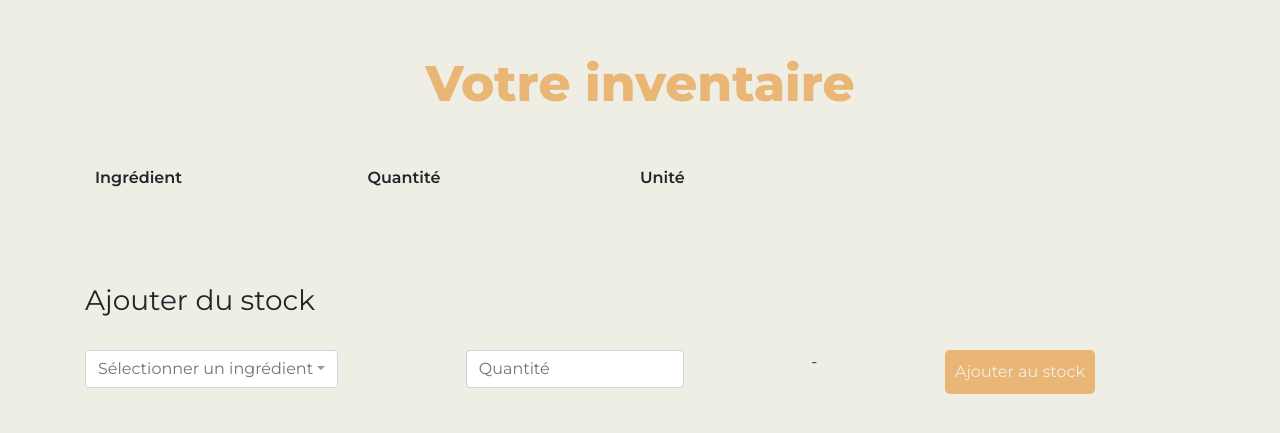
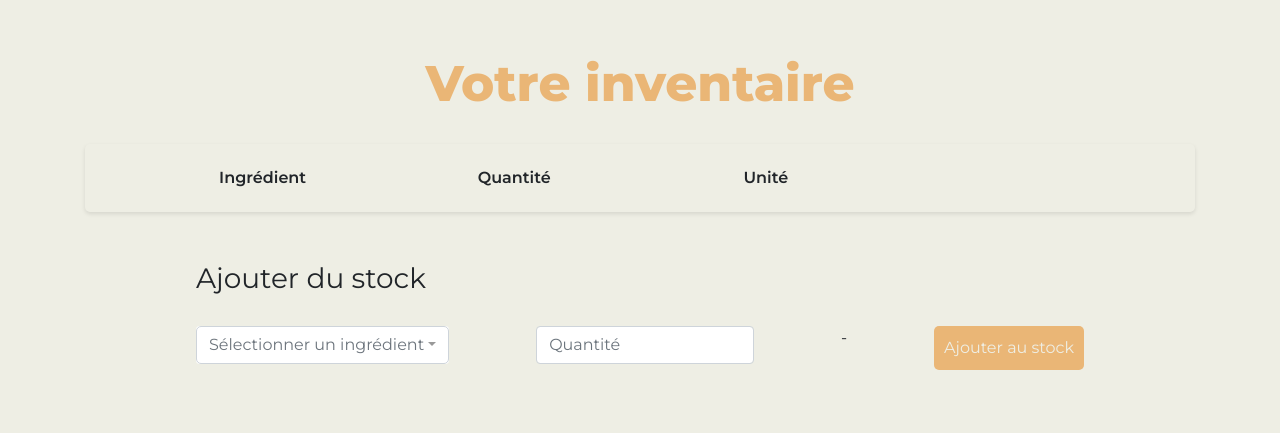
Before and after one commit to ZoeZo3/RestaurantApp, a Flask app: page /owner/stock in a window 1280 px wide. Shown: the part 70-503 px from the top of the page. Run offline with Flask 3, Linux system fonts and the light colour scheme; the visitor is signed in with stand-in values (Sample User, id 1); data that the repository does not hold is empty; some libraries are stand-ins or nearby versions.

Commit message:
adding stock page functionnalities
adding the possibility to :
- update the stock directly
- add stock during restocks

```diff
--- a/website/owner.py
+++ b/website/owner.py
@@ -142,11 +142,12 @@ def register_ingredient():
 def deleteRecipe():
     recipe = json.loads(request.data)
     # Delete recipe from the Recipe table
-    Recipe.query.filter_by(id=recipe["recipeID"], user_id=current_user.id).delete()
+    Recipe.query.filter_by(id=recipe["id"], user_id=current_user.id).delete()
 
     # Delete ingredients in the recipe from Ingredient_by_recipe table
-    IngredientByRecipe.query.filter_by(recipe_id=recipe["recipeID"]).delete()
+    IngredientByRecipe.query.filter_by(recipe_id=recipe["id"]).delete()
     db.session.commit()
+    print("Recipe deleted")
     return jsonify({})
 
 @owner.route("/sales")
@@ -157,9 +158,21 @@ def sales():
     output = recipe_schema.dump(recipes_list)
     return render_template("owner/sales.html", user=current_user, recipes_list=output)
 
-@owner.route("/stock")
+@owner.route("/stock", methods=["GET", "POST"])
 @login_required
 def stock():
+    if request.method == "POST":
+        ingredient_id = request.form.get("ingredient")
+        quantity = float(request.form.get("quantity"))
+
+        stock_ingredient = Stock.query.filter_by(id=ingredient_id, user_id=current_user.id).first()
+        if stock_ingredient:
+            stock_ingredient.quantity += quantity
+        else:
+            new_stock_ingredient = Stock(id=ingredient_id, quantity=quantity, user_id = current_user.id)
+            db.session.add(new_stock_ingredient)
+        db.session.commit()
+
     # get all registred ingredients
     ingredients_list = Ingredient.query.filter_by(user_id=current_user.id).order_by("name")
     ingredients_schema = IngredientSchema(many=True)
@@ -173,3 +186,11 @@ def stock():
 
     # display page
     return render_template("owner/stock.html", user=current_user, ingredients_list=output, stock=stock)
+
+@owner.route("/update-stock", methods=["POST"])
+def updateStock():
+    stock = json.loads(request.data)
+    Stock.query.filter_by(id=stock["id"], user_id=current_user.id).update({'quantity': stock["quantity"] })
+    db.session.commit()
+    print("stock updated")
+    return jsonify({})
--- a/website/static/index.js
+++ b/website/static/index.js
@@ -7,7 +7,7 @@ function toTitleCase(str) {
 function deleteRecipe(id) {
     fetch("delete-recipe", {
         method: "POST",
-        body: JSON.stringify({recipeID: id})
+        body: JSON.stringify({id: id})
         }
     ).then((_res) => {
         window.location.href = "recipes";
@@ -263,3 +263,35 @@ function ingredientSelectUpdate(selector, ingredients_list) {
         }
     }
 }
+
+// update stock
+function updateStock(line) {
+    //transform the quantity div into an input and update the button
+    quantity_element = line.parentElement.parentElement.getElementsByClassName("quantity")[0];
+    current_quantity = quantity_element.innerHTML;
+    quantity_element.innerHTML = (`<input type="text" class="form-control" id="quantity" name="quantity" placeholder="${current_quantity}" required>`);
+
+    line.parentElement.parentElement.getElementsByClassName("stock-btn--update")[0].style.display = "none";
+    line.parentElement.parentElement.getElementsByClassName("stock-btn--save")[0].style.display = "block";
+}
+
+// save stock update
+function saveStock(line) {
+    quantity = line.parentElement.parentElement.getElementsByTagName("input")[0].value;
+    ingredient_id = line.parentElement.parentElement.id.split("item_")[1];
+
+    if (quantity && Number.isInteger(quantity*10)) {
+        fetch("update-stock", {
+            method: "POST",
+            body: JSON.stringify({
+                id: ingredient_id,
+                quantity: quantity
+            })
+            }
+        ).then((_res) => {
+            window.location.href = "stock";
+        });
+    } else {
+        line.parentElement.parentElement.getElementsByClassName("stock-item-line-quantity--alert")[0].style.display = "block";
+    }
+}
--- a/website/static/style.css
+++ b/website/static/style.css
@@ -34,6 +34,7 @@ body {
 
 .btn {
     font-family: 'Montserrat', sans-serif;
+    border-radius: 5px;
 }
 
 ul {
@@ -182,21 +183,43 @@ li > a:hover {
     background-color: #e7aa60;
 }
 
-.stock-item-line {
-    display: flex;
-    justify-content: space-between;
-    align-items: center;
-    margin: 10px;
-}
-
 .stock-title {
     font-weight: 600;
 }
 
+#accordion {
+    border-radius: 5px;
+    box-shadow: 0 2px 4px rgba(0, 0, 0, 0.1);
+}
+
+#stocks-listing {
+    display: flex;
+    align-items: center;
+}
+
+.stock-item-line {
+    display: flex;
+    flex-direction: row;
+    justify-content: space-between;
+    align-items: center;
+    margin: 10px;
+    width: 80%;
+}
+
 .stock-item-line--section {
     display: flex;
+    flex-direction: column;
     align-items: center;
-    width: 25%;
+    width: 15%;
+}
+
+.stock-item-line-quantity--alert {
+    display: none;
+    font-size: 10px;
+    font-style: italic;
+    color: #a21f0a;
+    line-height: 10px;
+    margin-top: 5px
 }
 
 .stock-btn--update {
@@ -210,10 +233,33 @@ li > a:hover {
     height: 40px;
 }
 
+.stock-btn--update:hover {
+    color: #eab676;
+    background-color: #dbdbcf;
+}
+
+.stock-btn--save {
+    display: none;
+    border-radius: 5px;
+    border: solid 1px #23611a;
+    color: #23611a
+}
+
+.stock-btn--save:hover {
+    color: #23611a;
+    background-color: #dbdbcf;
+}
+
+.add-stock-div {
+    width: 80%;
+    margin: 0 auto;
+    margin-top: 50px;
+}
+
 #add-stock {
     display: flex;
     justify-content: space-between;
-    margin-right: 100px;
+    margin-top: 30px;
 }
 
 .stock-btn--add {
--- a/website/templates/owner/home.html
+++ b/website/templates/owner/home.html
@@ -10,4 +10,4 @@
             <li><a href="sales">Enregistrer vos ventes</a></li>
         </ul>
     </div>
-{% endblock%}
+{% endblock %}
--- a/website/templates/owner/menu.html
+++ b/website/templates/owner/menu.html
@@ -59,4 +59,4 @@
             <button type="submit" class="btn btn-primary">Enregistrer</button>
         </div>
     </form>
-{% endblock%}
+{% endblock %}
--- a/website/templates/owner/sign_up.html
+++ b/website/templates/owner/sign_up.html
@@ -22,4 +22,4 @@
         <br/>
         <button type="submit" class="btn btn-primary">Submit</button>
     </form>
-{% endblock%}
+{% endblock %}
--- a/website/templates/owner/stock.html
+++ b/website/templates/owner/stock.html
@@ -3,34 +3,37 @@
 {% block content%}
     <h1 class="title">Votre inventaire</h1>
     <div id="accordion" class="overflow-auto" style="max-height: 300px;">
-        <ul id="stocks_listing" class="list-group list-group-flush">
-            <li>
-                <div class="stock-item-line">
+        <ul id="stocks-listing" class="list-group">
+            <li class="stock-item-line">
                 <div class="stock-item-line--section stock-title">Ingrédient</div>
                 <div class="stock-item-line--section stock-title">Quantité</div>
                 <div class="stock-item-line--section stock-title">Unité</div>
                 <div class="stock-item-line--section stock-title"></div>
+            </li>
+            {% for item in stock %}
+            {% if item.quantity > 0 %}
+            <li id="item_{{ item.id }}" class="stock-item-line">
+                <div class="stock-item-line--section">{{ item.name.capitalize() }}</div>
+                <div class="stock-item-line--section quantity">
+                    {{ item.quantity }}
+                </div>
+                <div class="stock-item-line--section">{{ item.unit }}</div>
+                <div class="stock-item-line--section">
+                    <button type="button" class="btn stock-btn--update" onclick="updateStock(this)">
+                        Modifier
+                    </button>
+                    <button type="button" class="btn stock-btn--save" onclick="saveStock(this)">
+                        Enregistrer
+                    </button>
+                    <p class="stock-item-line-quantity--alert">Merci d'entrer un chiffre avec au plus 1 décimale.</p>
                 </div>
             </li>
-            {% for item in stock %}
-            <li>
-                <div id="item_{{ item.name }}" class="stock-item-line">
-                    <div class="stock-item-line--section">{{ item.name }}</div>
-                    <div class="stock-item-line--section">{{ item.quantity }}</div>
-                    <div class="stock-item-line--section">{{ item.unit }}</div>
-                    <div class="stock-item-line--section">
-                        <button type="button" class="stock-btn--update" onclick="updateStock()">
-                            Modifier
-                        </button>
-                    </div>
-                </div>
-            </li>
-            {% endfor%}
+            {% endif %}
+            {% endfor %}
         </ul>
     </div>
-    <br><br><br>
+    <div class="add-stock-div">
         <h3>Ajouter du stock</h3>
-    <br>
         <form id="add-stock" name="add-stock" method="POST">
             <div>
                 <select type="text" id="ingredient" name="ingredient" class="form-control selectpicker selectpicker-ingredient" data-live-search="true" onchange="ingredientSelectUpdate(this, {{ ingredients_list }})" title="Sélectionner un ingrédient" required>
@@ -49,10 +52,11 @@
             <div class="unit">
                 <label type="text" id="unit" name="unit">-</input>
             </div>
-        <div class="">
-            <button type="submit" name="register-stock" class="stock-btn--add">Ajouter au stock</button>
+            <div>
+                <button type="submit" name="register-stock" class="btn stock-btn--add">Ajouter au stock</button>
             </div>
         </form>
+    </div>
 
     <!-- Modal div to open a popup when registreing new element -->
     <div class="modal fade" id="modal-register-ingredient" tabindex="-1" role="dialog" aria-labelledby="registerIngredient" aria-hidden="true">
@@ -104,9 +108,8 @@
       </div>
 
     <!-- Hidden button to generate the modal divs -->
-    <button type="button" id="button-for-modal-update-recipe" class="btn btn-primary" data-toggle="modal" data-target="#modal-update-recipe" hidden></button>
     <button type="button" id="button-for-modal-register-ingredient" class="btn btn-primary" data-toggle="modal" data-target="#modal-register-ingredient" hidden></button>
     <br>
     <br>
 
-{% endblock%}
+{% endblock %}
```
Also changed, not shown: website/templates/owner/recipes.html (+5 -5 lines), README.md, instance/users.db. Lines whose indentation alone changed are shown as unchanged.
